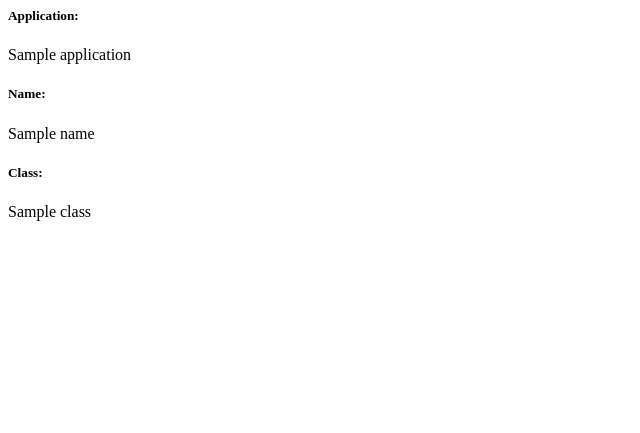
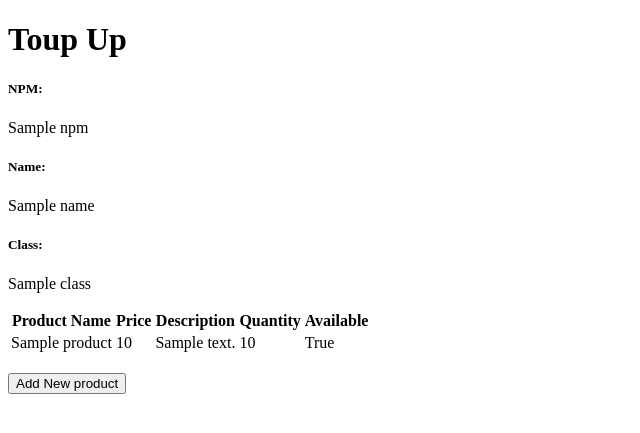
Before and after one commit to dickyybayu/toup-up, a Django app: template main/templates/main.html in a window 1280 px wide. Shown: the top 433 px of the page, without its empty margins (0-640 px from the left). Run offline with Django 5.2, Linux system fonts and the light colour scheme; tables that the repository leaves empty hold one stand-in row (values such as "Sample post"); the template is opened without the code that fills it: values that come from a table or form of the project are taken from there, most other values are stand-ins (such as "Sample title", 1, 10 or a date in 2020).

Commit message:
Update Tugas 3

```diff
--- a/main/models.py
+++ b/main/models.py
@@ -1,6 +1,8 @@
+import uuid
 from django.db import models
 
 class Product(models.Model):
+    id = models.UUIDField(primary_key=True, default=uuid.uuid4, editable=False)
     name = models.CharField(max_length=100)
     price = models.IntegerField()
     description = models.TextField()
--- /dev/null
+++ b/main/templates/base.html
@@ -0,0 +1,13 @@
+{% load static %}
+<!DOCTYPE html>
+<html lang="en">
+  <head>
+    <meta charset="UTF-8" />
+    <meta name="viewport" content="width=device-width, initial-scale=1.0" />
+    {% block meta %} {% endblock meta %}
+  </head>
+
+  <body>
+    {% block content %} {% endblock content %}
+  </body>
+</html>
--- a/main/templates/main.html
+++ b/main/templates/main.html
@@ -1,6 +1,45 @@
-<h5>Application: </h5>
-<p>{{ application }}<p>
+{% extends 'base.html' %}
+{% block content %}
+<h1>Toup Up</h1>
+
+<h5>NPM: </h5>
+<p>{{ npm }}<p>
+
 <h5>Name: </h5>
-<p>{{ name }}<p>
+<p>{{ name }}</p>
+
 <h5>Class: </h5>
-<p>{{ class }}<p>
+<p>{{ class }}</p>
+
+{% if not products %}
+<p>Belum ada data product pada toup up.</p>
+{% else %}
+<table>
+  <tr>
+    <th>Product Name</th>
+    <th>Price</th>
+    <th>Description</th>
+    <th>Quantity</th>
+    <th>Available</th>
+  </tr>
+
+  {% comment %} Berikut cara memperlihatkan data product di bawah baris ini
+  {% endcomment %}
+  {% for product in products %}
+  <tr>
+    <td>{{product.name}}</td>
+    <td>{{product.price}}</td>
+    <td>{{product.description}}</td>
+    <td>{{product.quantity}}</td>
+    <td>{{product.available}}</td>
+  </tr>
+  {% endfor %}
+</table>
+{% endif %}
+
+<br />
+
+<a href="{% url 'main:create_product' %}">
+  <button>Add New product</button>
+</a>
+{% endblock content %}
--- a/main/urls.py
+++ b/main/urls.py
@@ -1,8 +1,14 @@
 from django.urls import path
-from main.views import show_main
+from main.views import show_main, create_product, show_xml, show_json, show_xml_by_id, show_json_by_id
 
 app_name = 'main'
 
 urlpatterns = [
     path('', show_main, name='show_main'),
+    path('create-product', create_product, name='create_product'),
+    path('xml/', show_xml, name='show_xml'),
+    path('json/', show_json, name='show_json'),
+    path('xml/<str:id>/', show_xml_by_id, name='show_xml_by_id'),
+    path('json/<str:id>/', show_json_by_id, name='show_json_by_id'),
+
 ]
--- a/toup_up/settings.py
+++ b/toup_up/settings.py
@@ -54,7 +54,7 @@ ROOT_URLCONF = 'toup_up.urls'
 TEMPLATES = [
     {
         'BACKEND': 'django.template.backends.django.DjangoTemplates',
-        'DIRS': [],
+        'DIRS': [BASE_DIR / 'templates'],
         'APP_DIRS': True,
         'OPTIONS': {
             'context_processors': [
@@ -121,3 +121,5 @@ STATIC_URL = 'static/'
 # https://docs.djangoproject.com/en/5.1/ref/settings/#default-auto-field
 
 DEFAULT_AUTO_FIELD = 'django.db.models.BigAutoField'
+
+CSRF_TRUSTED_ORIGINS = ["http://localhost","http://127.0.0.1","https://dicky-bayu31-toupup.pbp.cs.ui.ac.id/", "https://dicky-bayu31-toupup.pbp.cs.ui.ac.id/"]
```
Also changed, not shown: main/forms.py (added, +7 -0 lines), main/templates/create_product.html (added, +18 -0 lines), main/views.py (+34 -2 lines), .github/workflows/deploy.yml (added), main/migrations/0002_alter_product_id.py (added).
